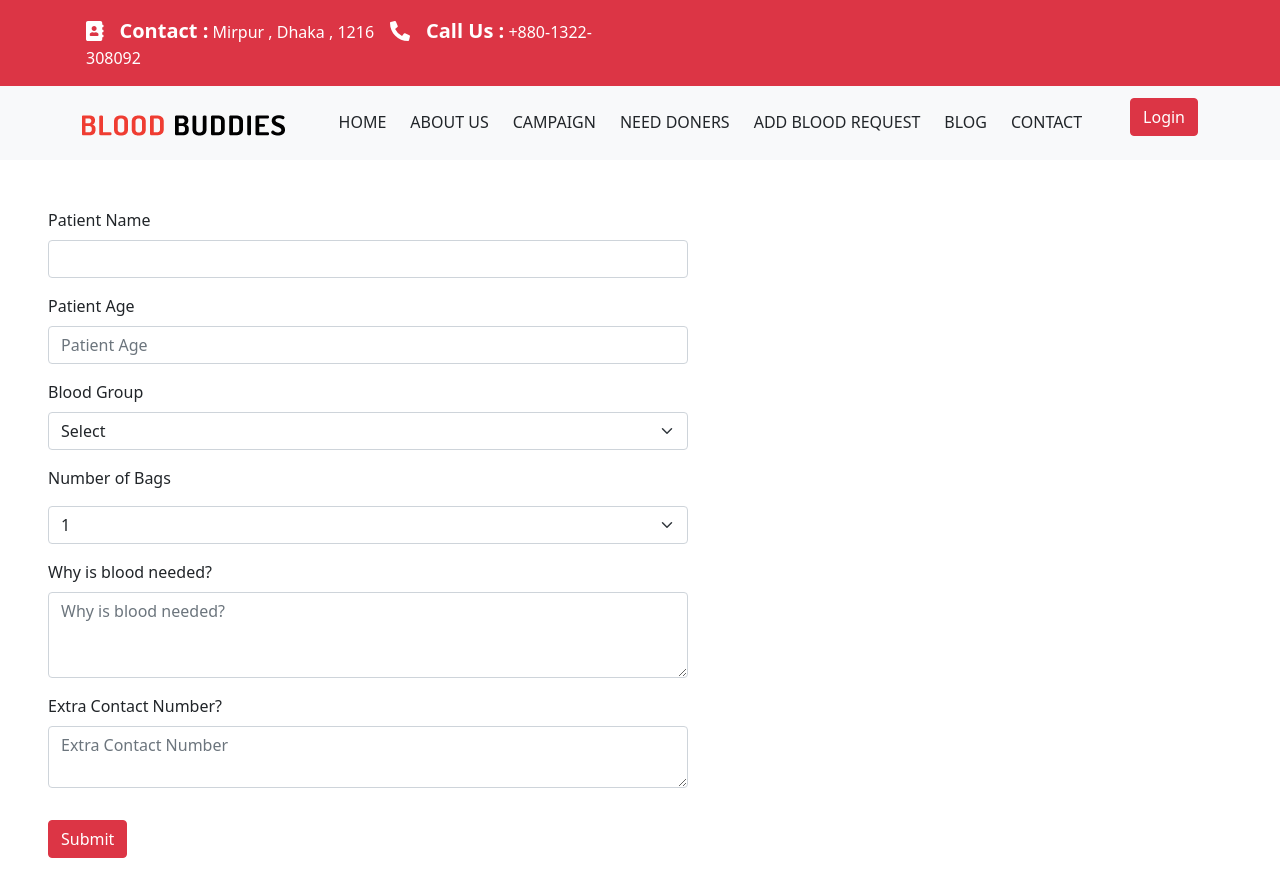
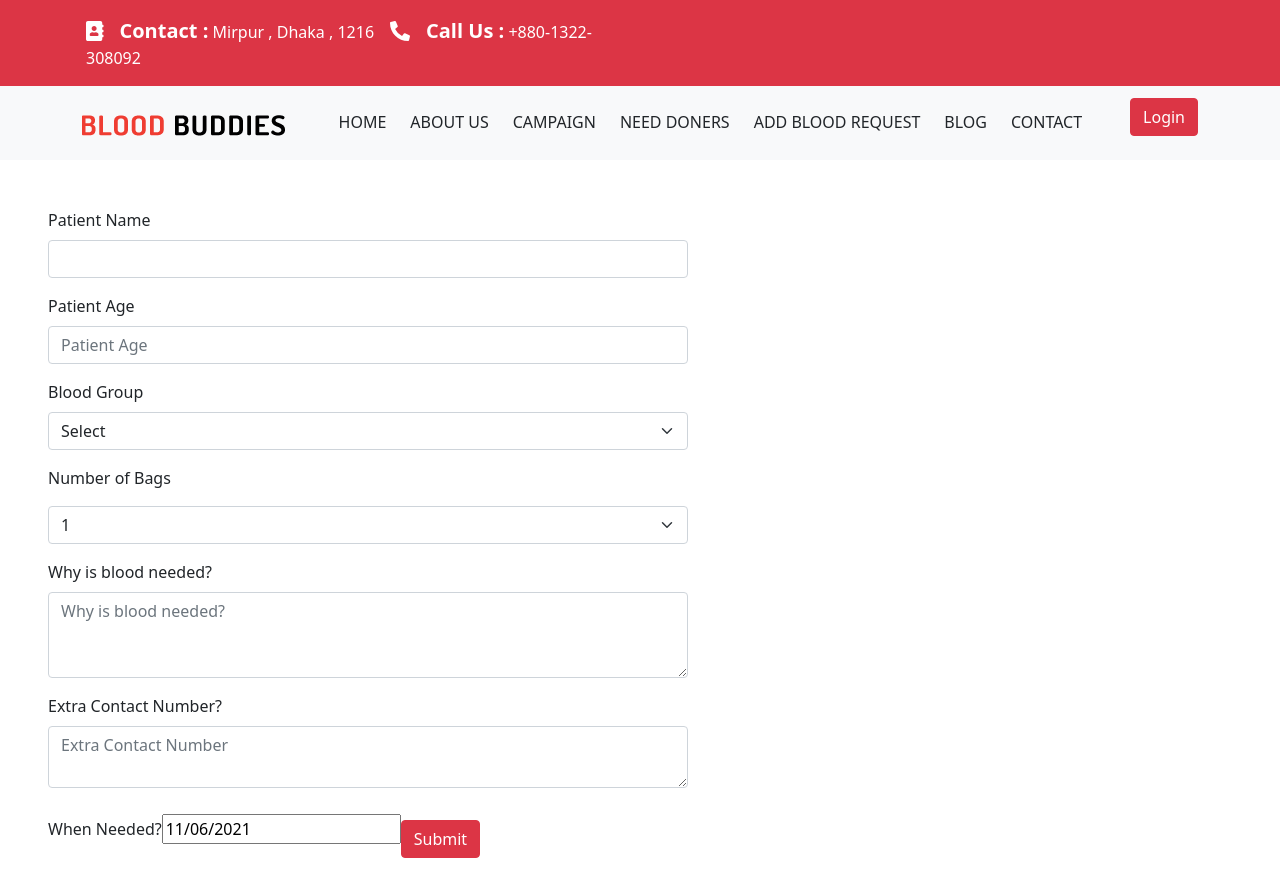
Before and after one commit to isti2623/Blood-Buddies-Client, a React (Create React App) app: page /addBloodRequest in a window 1280 px wide. Shown: the top 896 px of the page. Built offline with nearby package versions, Linux system fonts and the light colour scheme; no server answers.

Commit message:
update added calendar

```diff
--- a/package.json
+++ b/package.json
@@ -12,9 +12,10 @@
     "bootstrap": "^5.1.3",
     "react": "^17.0.2",
     "react-bootstrap": "^2.0.2",
+    "react-datepicker": "^4.3.0",
     "react-dom": "^17.0.2",
     "react-reveal": "^1.2.2",
-    "react-router-dom": "6",
+    "react-router-dom": "^6.0.2",
     "react-scripts": "^4.0.3",
     "web-vitals": "^1.0.1"
   },
--- a/src/App.js
+++ b/src/App.js
@@ -1,5 +1,4 @@
 import './App.css';
-
 import Home from './Pages/Home/Home/Home';
 import About from './Pages/About/About/About';
 import Campaign from './Pages/Campaign/Campaign/Campaign';
--- a/src/Pages/AddBloodRequest/AddBloodRequest/AddBloodRequest.js
+++ b/src/Pages/AddBloodRequest/AddBloodRequest/AddBloodRequest.js
@@ -1,11 +1,15 @@
-import React from 'react';
-import { Form, Button, NavDropdown } from 'react-bootstrap';
+import { Form, Button } from 'react-bootstrap';
 import useAuth from '../../../hooks/useAuth';
 import Navigation from '../../Shared/Navigation/Navigation';
 import TopHeader from '../../Shared/TopHeader/TopHeader';
+import React, { useState } from "react";
+import DatePicker from "react-datepicker";
+
+import "react-datepicker/dist/react-datepicker.css";
 
 const AddBloodRequest = () => {
     const { user } = useAuth();
+    const [startDate, setStartDate] = useState(new Date());
     return (
         <div>
             <TopHeader></TopHeader>
@@ -55,6 +59,8 @@ const AddBloodRequest = () => {
                     <Form.Label>Extra Contact Number?</Form.Label>
                     <Form.Control placeholder='Extra Contact Number' as="textarea" rows={2} />
                 </Form.Group>
+                <Form.Label>When Needed?</Form.Label>
+                <DatePicker selected={startDate} onChange={(date) => setStartDate(date)} />
 
                 <Button className='mt-3' variant="danger" type="submit">
                     Submit
--- a/src/Pages/Login/PrivateRoute/PrivateRoute.js
+++ b/src/Pages/Login/PrivateRoute/PrivateRoute.js
@@ -1,6 +1,6 @@
 import React from 'react';
 import { Spinner } from 'react-bootstrap';
-import { Navigate, useLocation } from 'react-router';
+import { Navigate, useLocation } from 'react-router-dom';
 import useAuth from '../../../hooks/useAuth';
 
 const PrivateRoute = ({ children }) => {
```
Also changed, not shown: 2 other files (tests, documents, lock files or other folders).
